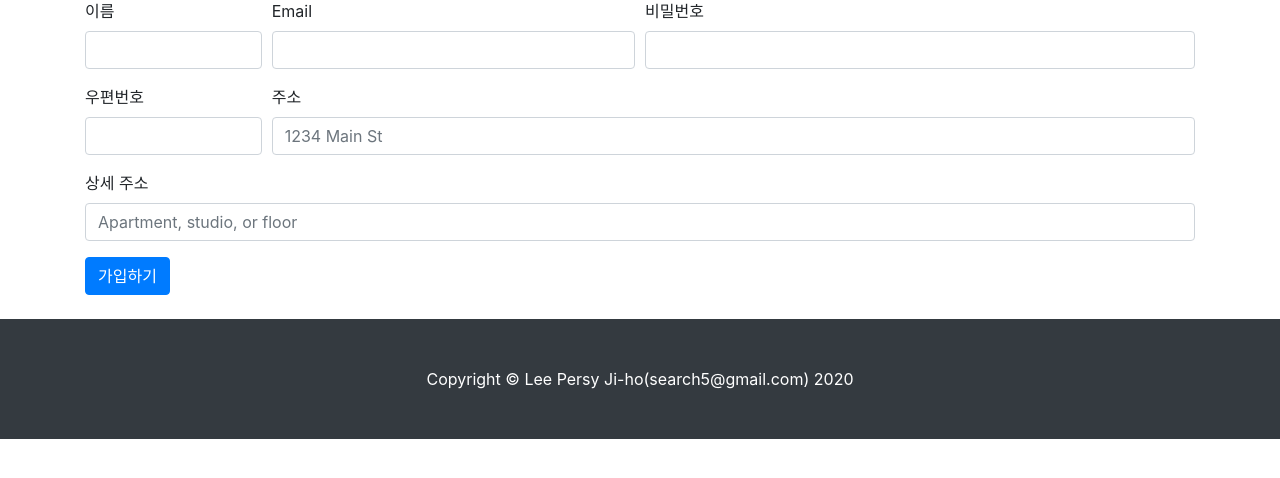
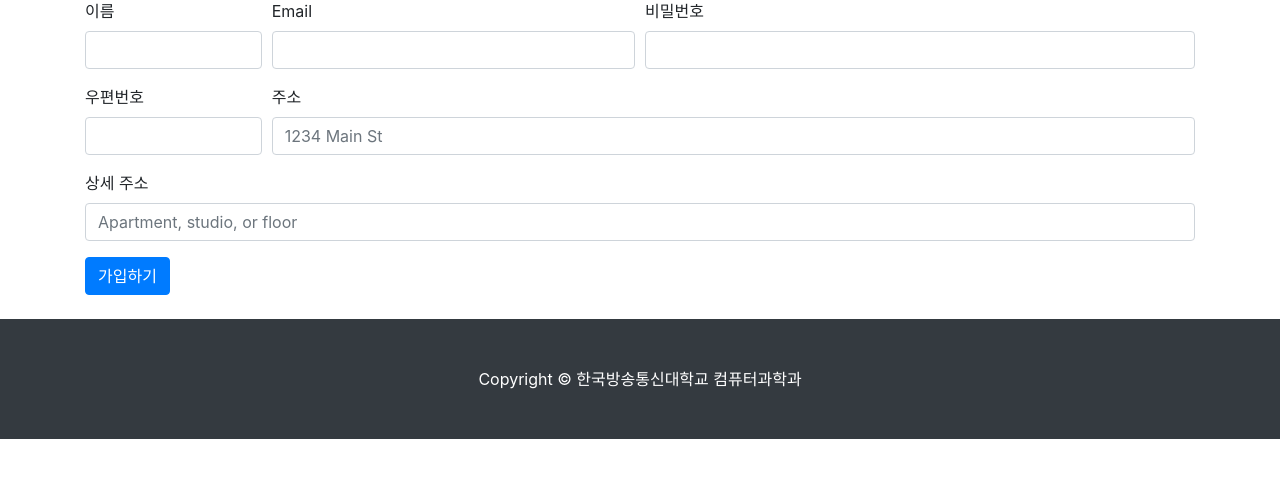
Before and after one commit to jaehwachung/cloud_computing, a Flask app: page /join in a window 1280 px wide. Shown: the part 118-596 px from the top of the page. Run offline with Flask 2, Linux system fonts and the light colour scheme; parts of the project's set-up code (start-up, migrations or seed data) failed here and were passed over; some libraries are stand-ins or nearby versions.

Commit message:
cloud init clone URL 변경, copyright 변경

```diff
--- a/shop2/templates/base.html
+++ b/shop2/templates/base.html
@@ -61,7 +61,7 @@
         <!-- Footer -->
         <footer class="py-5 bg-dark">
             <div class="container">
-                <p class="m-0 text-center text-white">Copyright &copy; Lee Persy Ji-ho(search5@gmail.com) 2020</p>
+                <p class="m-0 text-center text-white">Copyright &copy; 한국방송통신대학교 컴퓨터과학과</p>
             </div>
             <!-- /.container -->
         </footer>
```
Also changed, not shown: 2 other files.
